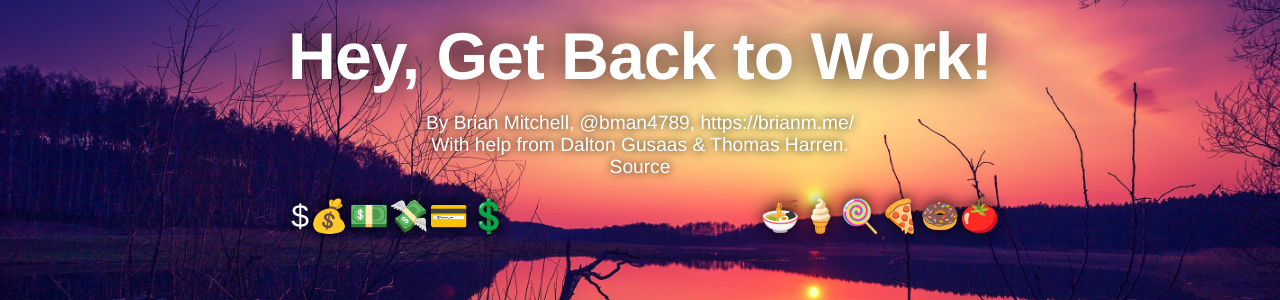
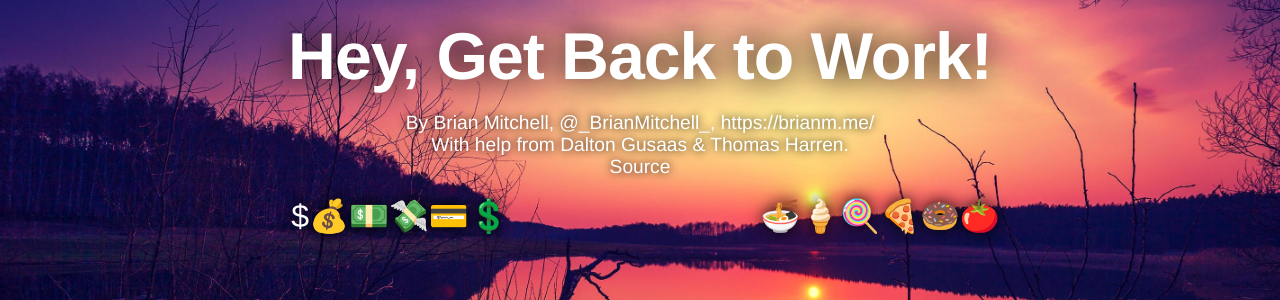
Before and after one commit to BrianMitchL/heygetbacktowork, a Jekyll site: the page built from index.html, in a window 1280 px wide. Shown: the part 206-506 px from the top of the page. Built offline with Jekyll 4.4.1, drawn with Linux system fonts in a browser that asks for light colours.

Commit message:
Updated links, fixed bugs

```diff
--- a/_includes/head.html
+++ b/_includes/head.html
@@ -1,7 +1,7 @@
 <meta http-equiv="content-type" content="text/html; charset=utf-8" />
 <meta name="viewport" content="width=device-width, initial-scale=1">
 <title>{{ site.title }}</title>
-<meta name="description" content="Free Web tutorials on HTML and CSS">
+<meta name="description" content="A distracting reminder to get back to work.">
 <link rel="shortcut icon" href="/assets/images/favicon.ico">
 <meta name="description" content="{{ site.description }}">
 <meta name="author" content="{{ site.author }}">
--- a/index.html
+++ b/index.html
@@ -5,8 +5,8 @@
 <div class="main-title text-center">
     <a id="pst" class="animated infinite bounce main-link" href="/pssst">Pssst!</a>
     <h1 class="animated infinite pulse">Hey, Get Back to Work!</h1>
-    <p>By Brian Mitchell, <a class="main-link" href="https://twitter.com/bman4789/">@bman4789</a>, <a class="main-link" href="https://brianm.me/" title="brianm.me website">https://brianm.me/</a><br />
-    With help from Dalton Gusaas & Thomas Harren.<br /><a class="main-link" href="https://github.com/bman4789/heygetbacktowork" title="Github Repo">Source</a></p>
+    <p>By Brian Mitchell, <a class="main-link" href="https://twitter.com/_BrianMitchell_/">@_BrianMitchell_</a>, <a class="main-link" href="https://brianm.me/" title="brianm.me website">https://brianm.me/</a><br />
+    With help from Dalton Gusaas &amp; Thomas Harren.<br /><a class="main-link" href="https://github.com/BrianMitchL/heygetbacktowork" title="Github Repo">Source</a></p>
 
     <a class="animated rotateInUpRight main-link width-half left" href="/it/looks/like/you/are/distracted/,/maybe/you/should/get/back/to/work!/" title="$$$$$">$💰💵💸💳💲</a>
 
--- a/it/looks/like/you/are/distracted/,/maybe/you/should/get/back/to/work!/index.html
+++ b/it/looks/like/you/are/distracted/,/maybe/you/should/get/back/to/work!/index.html
@@ -2,7 +2,7 @@
 layout: default
 ---
 
-<h1 id="message" class="main-title center-text animated infinite flash"></h1>
+<h1 id="message" class="main-title text-center animated infinite flash"></h1>
 
 <script type="text/javascript">
     var timer, currentOffset, wordSet;
```
